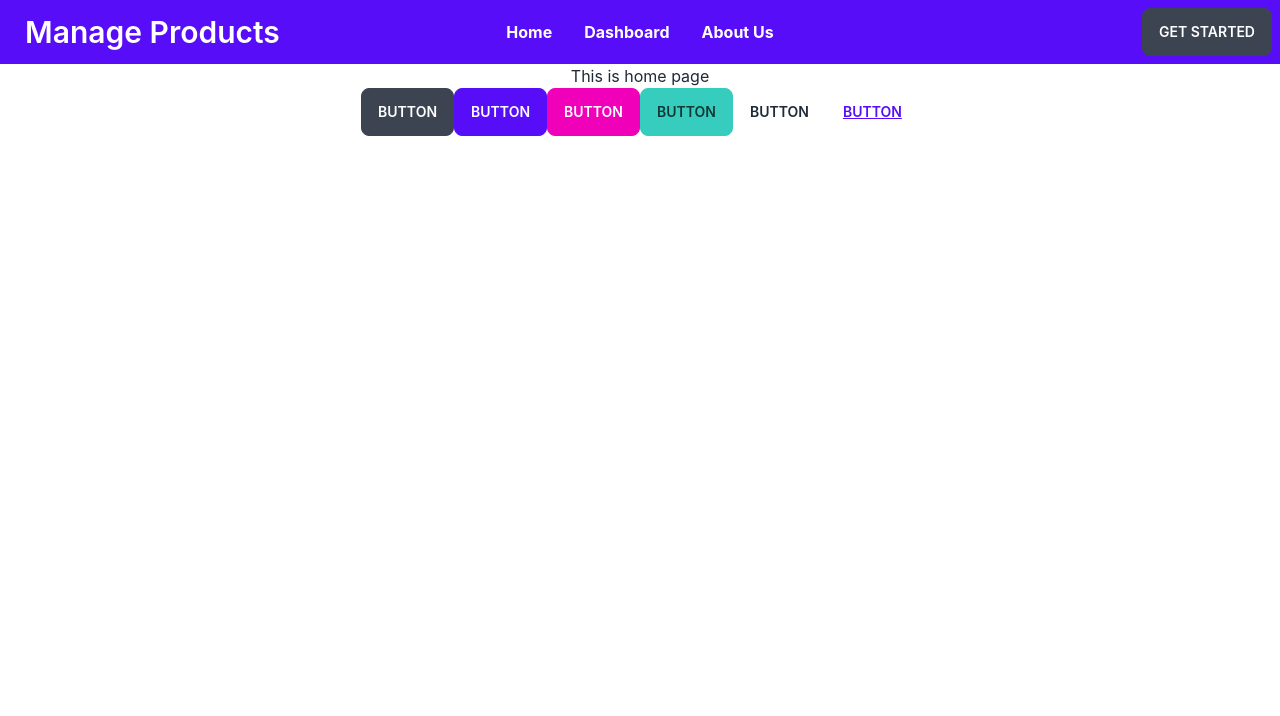
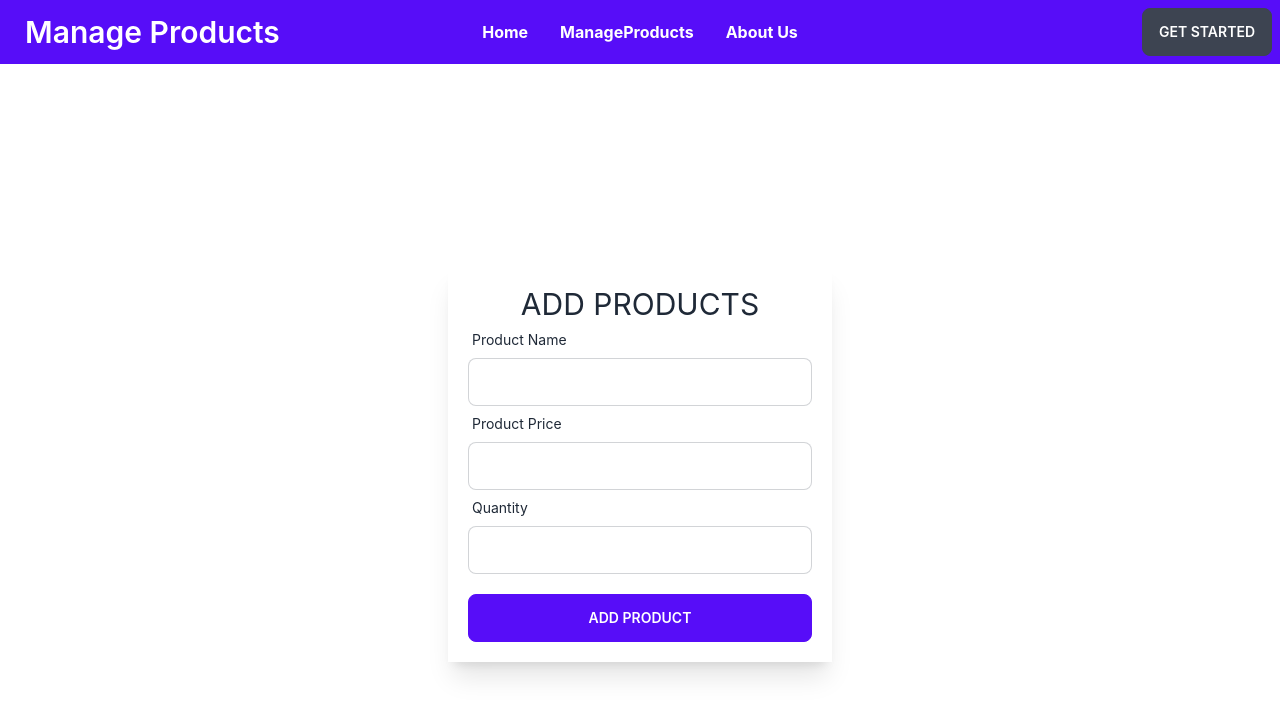
Before and after one commit to Shariful7834/Products-Management--CRUD-with-MERNN, a React (Create React App) app: page / in a window 1280 px wide. Shown: the top 716 px of the page. Built offline with nearby package versions, Linux system fonts and the light colour scheme.

Commit message:
delete option has implemented

```diff
--- a/package.json
+++ b/package.json
@@ -9,7 +9,9 @@
     "daisyui": "^2.46.1",
     "react": "^18.2.0",
     "react-dom": "^18.2.0",
+    "react-hook-form": "^7.42.0",
     "react-hot-toast": "^2.4.0",
+    "react-query": "^3.39.2",
     "react-router-dom": "^6.6.2",
     "react-scripts": "5.0.1",
     "web-vitals": "^2.1.4"
--- a/src/index.js
+++ b/src/index.js
@@ -1,13 +1,18 @@
-import React from 'react';
-import ReactDOM from 'react-dom/client';
-import './index.css';
-import App from './App';
-import reportWebVitals from './reportWebVitals';
+import React from "react";
+import ReactDOM from "react-dom/client";
+import "./index.css";
+import App from "./App";
+import reportWebVitals from "./reportWebVitals";
+import { QueryClient, QueryClientProvider } from "react-query";
 
-const root = ReactDOM.createRoot(document.getElementById('root'));
+const root = ReactDOM.createRoot(document.getElementById("root"));
+const queryClient = new QueryClient();
+
 root.render(
   <React.StrictMode>
-    <App />
+    <QueryClientProvider client={queryClient}>
+      <App />
+    </QueryClientProvider>
   </React.StrictMode>
 );
 
--- a/src/pages/Home/Home/Home.js
+++ b/src/pages/Home/Home/Home.js
@@ -1,15 +1,84 @@
 import React from "react";
+import { toast } from "react-hot-toast";
 
 const Home = () => {
+  const handleAddProduct = (event) => {
+    event.preventDefault();
+    const form = event.target;
+    const productName = form.productName.value;
+    const ProductPrice = form.price.value;
+    const quantity = form.quantity.value;
+    console.log(productName, ProductPrice, quantity);
+
+    const productInfo = {
+      productName,
+      ProductPrice,
+      quantity,
+    };
+    console.log(productInfo);
+    fetch("http://localhost:5000/addproducts", {
+      method: "POST",
+      headers: {
+        "content-type": "application/json",
+      },
+      body: JSON.stringify(productInfo),
+    })
+      .then((res) => res.json())
+      .then((data) => {
+        console.log(data);
+        toast.success("Product Added successful");
+        form.reset();
+      })
+      .catch((error) => console.log(error.message));
+  };
   return (
-    <div>
-      <h1>This is home page</h1>
-      <button className="btn">Button</button>
-      <button className="btn btn-primary">Button</button>
-      <button className="btn btn-secondary">Button</button>
-      <button className="btn btn-accent">Button</button>
-      <button className="btn btn-ghost">Button</button>
-      <button className="btn btn-link">Button</button>
+    <div className="h-[800px] flex justify-center items-center">
+      <div className="w-96 shadow-xl">
+        <form className="p-5" onSubmit={handleAddProduct}>
+          <h1 className="text-3xl">ADD PRODUCTS</h1>
+          <div className="form-control w-full ">
+            <label className="label">
+              <span className="label-text">Product Name</span>
+            </label>
+            <input
+              type="text"
+              name="productName"
+              className="input input-bordered w-full"
+              required
+            />
+          </div>
+          <div className="form-control w-full ">
+            <label className="label">
+              <span className="label-text">Product Price</span>
+            </label>
+            <input
+              type="text"
+              name="price"
+              className="input input-bordered w-full"
+              required
+            />
+          </div>
+          <div className="form-control w-full ">
+            <label className="label">
+              <span className="label-text">Quantity</span>
+            </label>
+            <input
+              type="text"
+              name="quantity"
+              className="input input-bordered w-full"
+              required
+            />
+          </div>
+
+          <div className="mt-5">
+            <input
+              type="submit"
+              value="Add Product"
+              className="btn btn-primary w-full "
+            />
+          </div>
+        </form>
+      </div>
     </div>
   );
 };
--- /dev/null
+++ b/src/pages/Home/Login/Login.js
@@ -0,0 +1,60 @@
+import React from "react";
+import { useForm } from "react-hook-form";
+
+const Login = () => {
+  const { register, handleSubmit } = useForm();
+
+  const handleAddProduct = (data) => {
+    console.log(data);
+  };
+  return (
+    <div className="w-96 mx-auto">
+      <form className="p-5" onSubmit={handleSubmit(handleAddProduct)}>
+        <h1 className="text-3xl">ADD PRODUCTS</h1>
+        <div className="form-control w-full ">
+          <label className="label">
+            <span className="label-text">Product Name</span>
+          </label>
+          <input
+            type="text"
+            {...register("productName")}
+            className="input input-bordered w-full"
+            required
+          />
+        </div>
+        <div className="form-control w-full ">
+          <label className="label">
+            <span className="label-text">Product Price</span>
+          </label>
+          <input
+            type="text"
+            {...register("productPrice")}
+            className="input input-bordered w-full"
+            required
+          />
+        </div>
+        <div className="form-control w-full ">
+          <label className="label">
+            <span className="label-text">Quantity</span>
+          </label>
+          <input
+            type="text"
+            {...register("quantity")}
+            className="input input-bordered w-full"
+            required
+          />
+        </div>
+
+        <div className="mt-5">
+          <input
+            type="submit"
+            value="Add Product"
+            className="btn btn-primary w-full "
+          />
+        </div>
+      </form>
+    </div>
+  );
+};
+
+export default Login;
--- /dev/null
+++ b/src/pages/ManageProducts/ManageProducts.js
@@ -0,0 +1,83 @@
+import React from "react";
+import { toast } from "react-hot-toast";
+import { useQuery } from "react-query";
+
+const ManageProducts = () => {
+  const {
+    data: products = [],
+    isLoading,
+    refetch,
+  } = useQuery({
+    queryKey: ["products"],
+    queryFn: async () => {
+      const res = await fetch("http://localhost:5000/products");
+      const data = await res.json();
+      return data;
+    },
+  });
+
+  const deleteHandler = (product) => {
+    const agree = window.confirm(
+      `Do you want to Delete ${product.productName}`
+    );
+    console.log(agree);
+    if (agree) {
+      fetch(`http://localhost:5000/products/${product._id}`, {
+        method: "DELETE",
+      })
+        .then((res) => res.json())
+        .then((data) => {
+          console.log(data);
+          if (data.deletedCount > 0) {
+            toast.success("Product Deleted successful");
+            refetch();
+          }
+        });
+    }
+  };
+  return (
+    <div className="w-[1440px] mx-auto">
+      <h1 className="text-2xl font-bold text-center mt-16 mb-6">
+        Manage Products
+      </h1>
+
+      <div className="overflow-x-auto">
+        <table className="table w-full">
+          <thead>
+            <tr>
+              <th></th>
+              <th>Name</th>
+              <th>Job</th>
+              <th>Favorite Color</th>
+              <th>Action</th>
+              <th>Update</th>
+            </tr>
+          </thead>
+          <tbody>
+            {products.map((product, i) => (
+              <tr key={product._id}>
+                <th>{i + 1}</th>
+                <td>{product.productName}</td>
+                <td>{product.productPrice}</td>
+                <td>{product.quantity}</td>
+                <td>
+                  <button
+                    onClick={() => deleteHandler(product)}
+                    className="btn btn-error"
+                  >
+                    Delete
+                  </button>
+                </td>
+                <td>
+                  <button className="btn btn-success">Update Product</button>
+                </td>
+              </tr>
+            ))}
+          </tbody>
+        </table>
+      </div>
+    </div>
+  );
+};
+
+export default ManageProducts;
--- a/src/pages/shared/Navbar/Navbar.js
+++ b/src/pages/shared/Navbar/Navbar.js
@@ -10,8 +10,8 @@ const Navbar = () => {
         </Link>
       </li>
       <li>
-        <Link className="font-bold" to="/dashboard">
-          Dashboard
+        <Link className="font-bold" to="/manageproducts">
+          ManageProducts
         </Link>
       </li>
       <li>
@@ -24,7 +24,7 @@ const Navbar = () => {
 
   return (
     <div className="w-full bg-primary text-white">
-      <div className=" container mx-auto navbar bg-primary">
+      <div className=" max-w-[1440px] mx-auto navbar bg-primary">
         <div className="navbar-start">
           <div className="dropdown">
             <label tabIndex={0} className="btn btn-ghost lg:hidden">
```
Also changed, not shown: src/routes/Router.js (+10 -0 lines), 1 other file (tests, documents, lock files or other folders).
